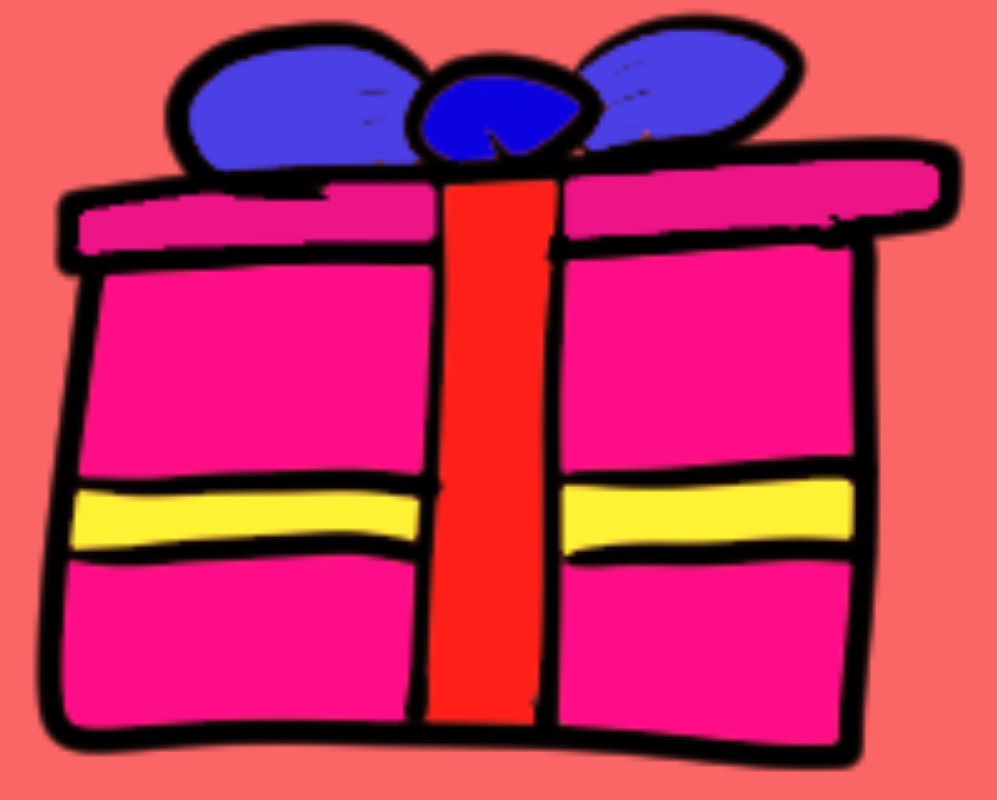
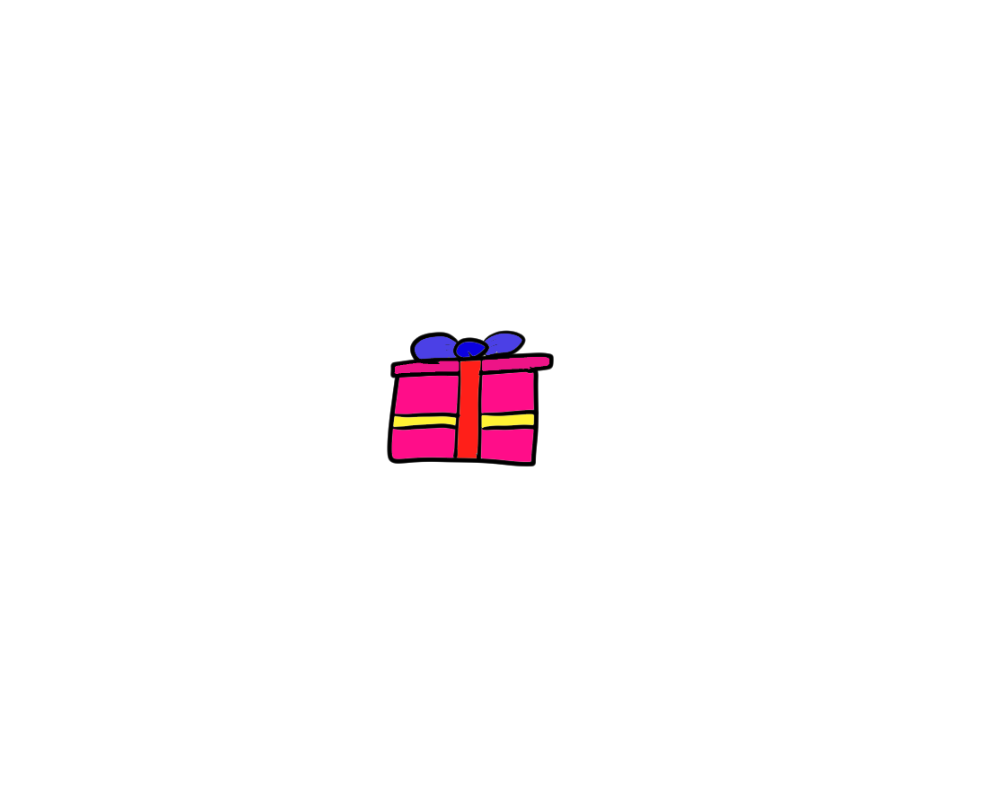
Before and after one commit to IHearHowItIs/ValentinesDay2026, a plain HTML site: page index.html in a window 1280 px wide. Shown: the whole page, without its empty margins (176-1173 px from the left). Drawn offline with Linux system fonts and the light colour scheme.

Commit message:
fix picture sizes and names

```diff
--- a/index.html
+++ b/index.html
@@ -10,20 +10,18 @@
       margin: 0;
       padding: 0;
       height: 100%;
-      }
-
-      /* Make the image cover the entire viewport */
-      body {
       display: flex;
-        justify-content: center; /* horizontal center */
-        align-items: center;     /* vertical center */
-        background: #fa6565;        /* optional background color while image loads */
+      justify-content: center;
+      align-items: center;
+      background: #fff; /* optional background color */
     }
 
     img {
-        width: 100%;
-        height: 100%;
-        object-fit: cover; /* fills screen while keeping aspect ratio */
+      max-width: 90%;  /* image will never be wider than 90% of screen */
+      max-height: 90%; /* image will never be taller than 90% of screen */
+      height: auto;
+      width: auto;
+      cursor: pointer;  /* optional: shows it's clickable */
     }
     </style>
 
--- a/index.js
+++ b/index.js
@@ -2,12 +2,12 @@ function changeDice(){
     var randomNumber1 = Math.random();
     randomNumber1 = Math.floor(randomNumber1 * 6) + 1;
 
-    document.querySelector(".img1").setAttribute("src", "./images/picture" + randomNumber1 + ".png");
+    document.querySelector(".img1").setAttribute("src", "./images/Picture" + randomNumber1 + ".png");
 
     var randomNumber2 = Math.random();
     randomNumber2 = Math.floor(randomNumber2 * 6) + 1;
 
-    document.querySelector(".img2").setAttribute("src", "./images/picture" + randomNumber2 + ".png");
+    document.querySelector(".img2").setAttribute("src", "./images/Picture" + randomNumber2 + ".png");
 
     var winner = "";
     if(randomNumber1 > randomNumber2){
```
Lines whose indentation alone changed are shown as unchanged.
